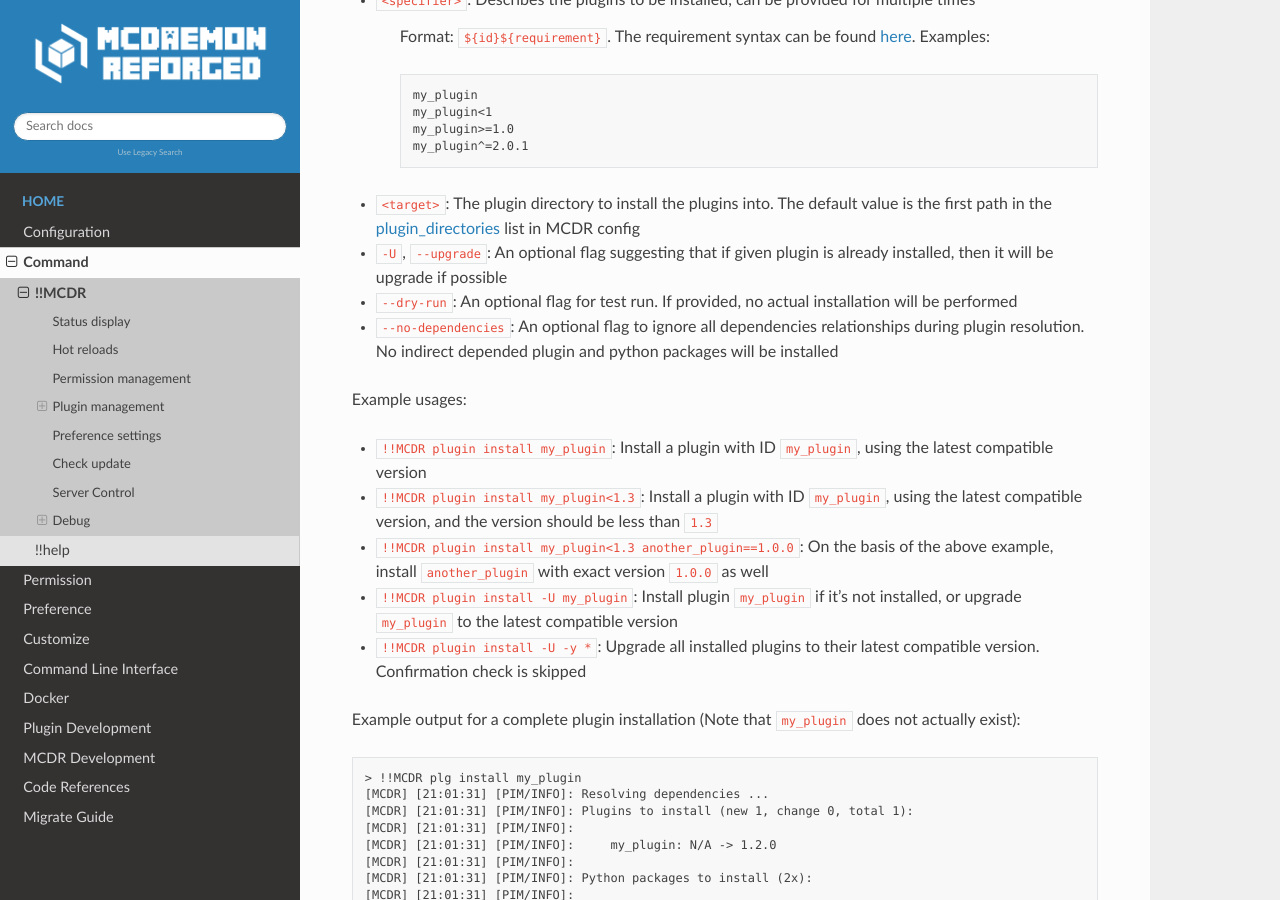
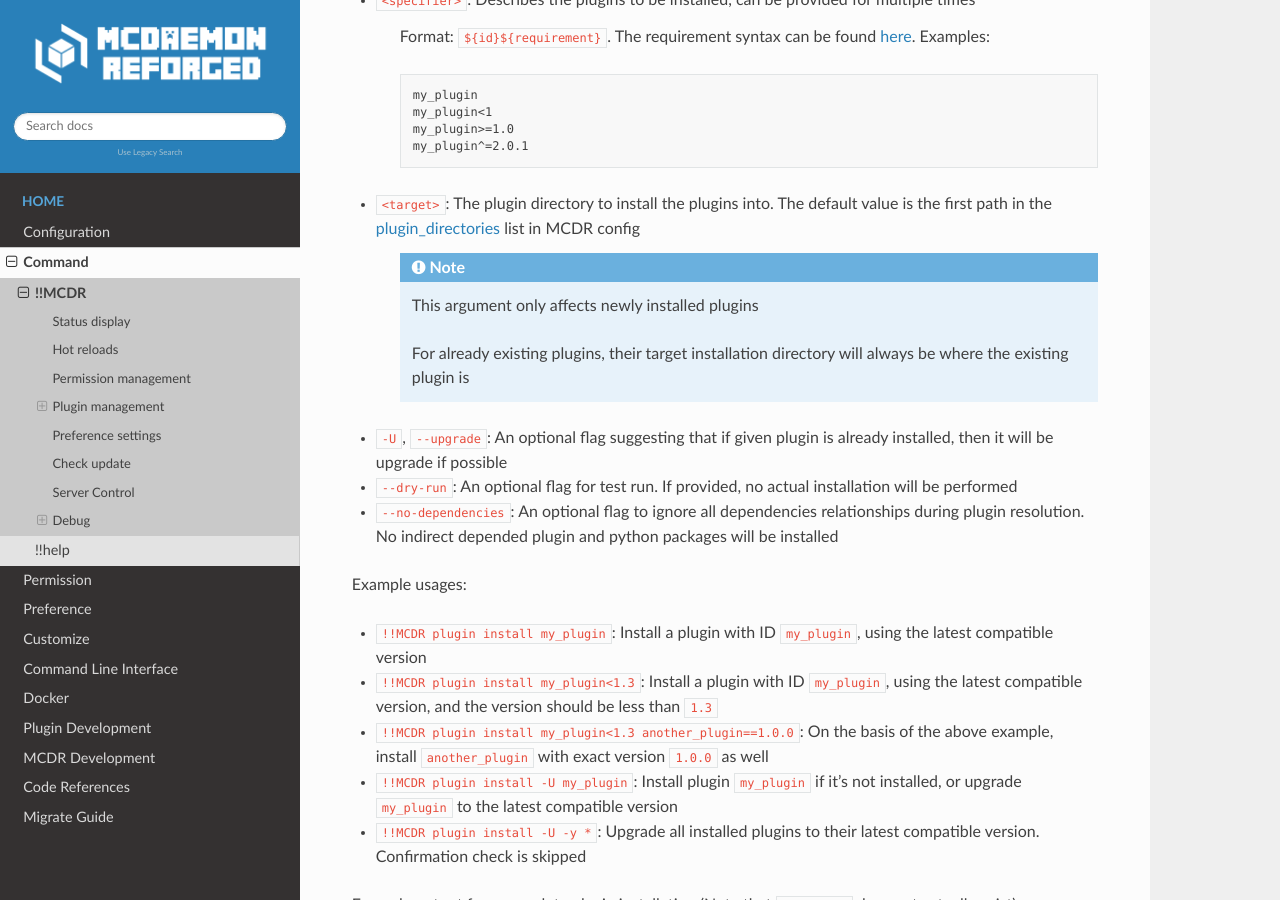
Before and after one commit to MCDReforged/MCDReforged, a Sphinx documentation site: the page built from docs/source/command/mcdr.rst, in a window 1280 px wide and 900 px high, scrolled down 4182 px. Built offline with Sphinx 7.4.7 and the Read the Docs theme 2.0.0, drawn with Linux system fonts in a browser that asks for light colours; pages that are not in the unit, such as notebooks, are missing from menus; the version number could not be read and is left out; comment, search, counter and statistics services are not loaded.

Commit message:
docs: add notes for the --target argument for pim install

```diff
--- a/docs/source/command/mcdr.rst
+++ b/docs/source/command/mcdr.rst
@@ -223,6 +223,13 @@ Arguments:
         my_plugin^=2.0.1
 
 - ``<target>``: The plugin directory to install the plugins into. The default value is the first path in the :ref:`configuration:plugin_directories` list in MCDR config
+
+    .. note::
+
+        This argument only affects newly installed plugins
+
+        For already existing plugins, their target installation directory will always be where the existing plugin is
+
 - ``-U``, ``--upgrade``: An optional flag suggesting that if given plugin is already installed, then it will be upgrade if possible
 - ``--dry-run``: An optional flag for test run. If provided, no actual installation will be performed
 - ``--no-dependencies``: An optional flag to ignore all dependencies relationships during plugin resolution. No indirect depended plugin and python packages will be installed
```
Also changed, not shown: 1 other file.
